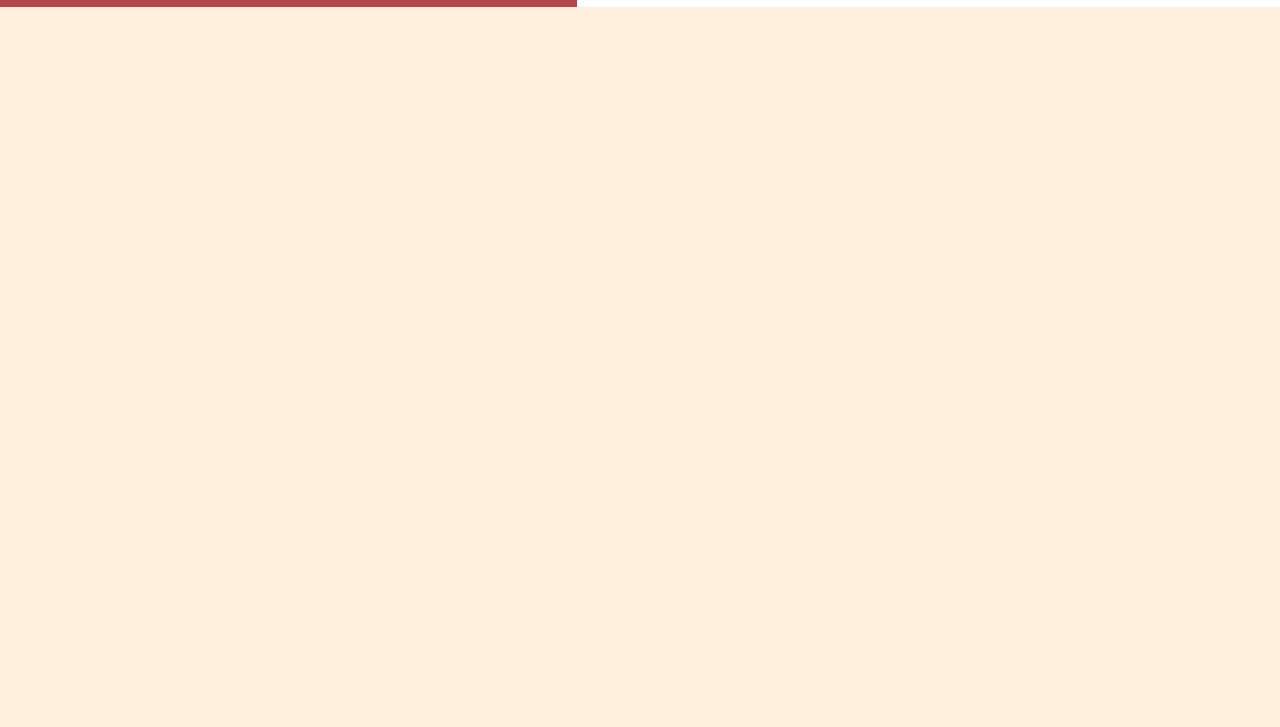
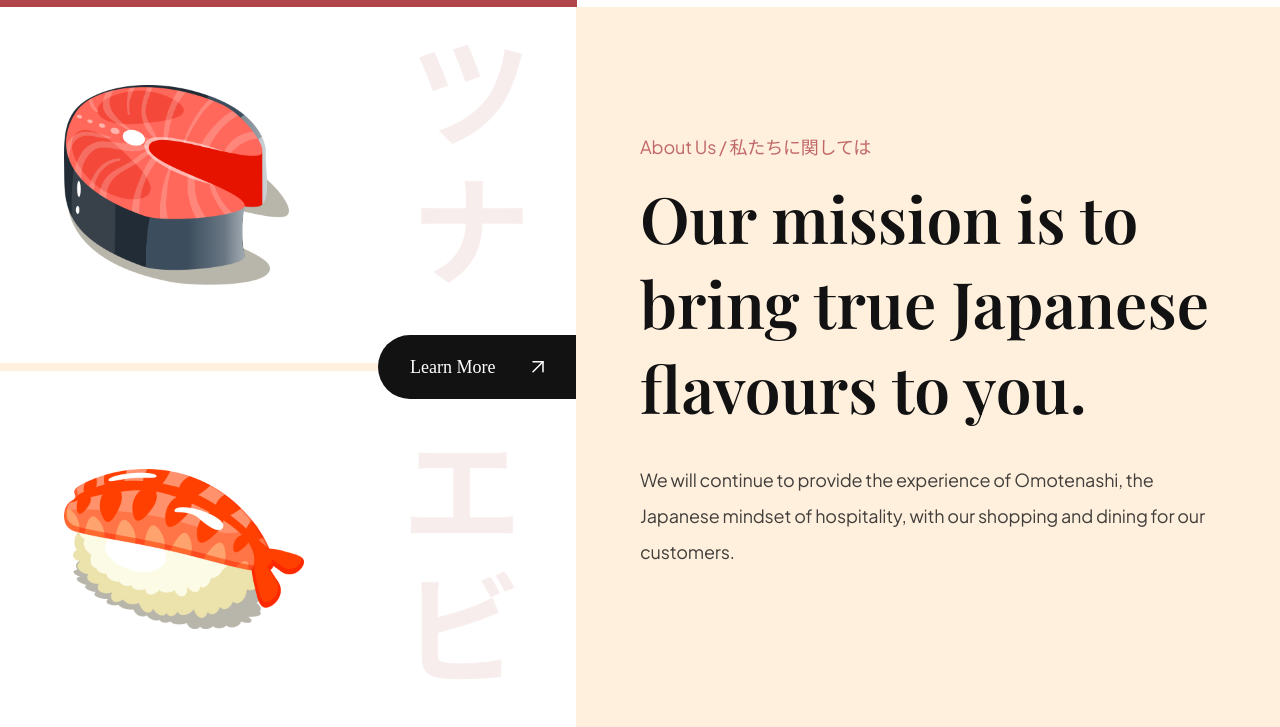
Before and after one commit to JayOnojah/sushi-landing, a website built with Vite: page index.html in a window 1280 px wide. Shown: the part 802-1529 px from the top of the page. Before the commit the page ends 809 px from the top, so only its background shows below. Built offline with nearby package versions, Linux system fonts and the light colour scheme.

Commit message:
About Section Completion

```diff
--- a/css/sections/about.css
+++ b/css/sections/about.css
@@ -0,0 +1,83 @@
+.about-us {
+  display: flex;
+  min-height: 720px;
+  overflow: hidden;
+}
+
+.about-us__image {
+  flex: 1;
+  display: flex;
+  flex-direction: column;
+  justify-content: center;
+
+  background: var(--color-white);
+
+  position: relative;
+}
+
+.about-us__image div {
+  padding: 32px 64px;
+
+  flex: 1;
+  display: flex;
+  align-items: center;
+
+  background-position: center;
+  background-repeat: no-repeat;
+  background-size: contain;
+}
+
+.about-us__image-sushi3 {
+  border-bottom: 8px solid var(--color-creamson);
+
+  background-image: url("../../assets/about_bg1.png");
+}
+
+.about-us__image-sushi2 {
+  background-image: url("../../assets/about_bg2.png");
+}
+
+.about-us__image-sushi3 img {
+  width: 225px;
+  height: 200px;
+}
+
+.about-us__image-sushi2 img {
+  width: 240px;
+  height: 160px;
+}
+
+.about-us__button {
+  position: absolute;
+  right: 0;
+
+  padding: 12px 32px;
+  min-height: 64px;
+
+  background: var(--secondary-color);
+  border-radius: 32px 0 0 32px;
+  border: 0;
+  outline: 0;
+
+  color: #fff;
+  font-family: var(--plus-jarkata-sans);
+  font-weight: 500;
+  font-size: 18px;
+  line-height: 23px;
+
+  cursor: pointer;
+}
+
+.about-us__button img {
+  object-fit: contain;
+  margin-left: 32px;
+}
+
+.about-us__content {
+  padding: 64px;
+
+  flex: 1;
+  display: flex;
+  justify-content: center;
+  flex-direction: column;
+}
--- a/css/style.css
+++ b/css/style.css
@@ -4,8 +4,8 @@
 /* other css file imports */
 @import url("sections/header.css");
 @import url("sections/hero.css");
-/* @import url("sections/about.css");
-@import url("sections/popular.css");
+@import url("sections/about.css");
+/* @import url("sections/popular.css");
 @import url("sections/trending.css");
 @import url("sections/subscribe.css");
 @import url("sections/footer.css"); */
--- a/index.html
+++ b/index.html
@@ -72,7 +72,35 @@
       </div>
     </section>
 
-    <section class="about-us"></section>
+    <section class="about-us" id="about-us">
+      <div class="about-us__image">
+        <div class="about-us__image-sushi3">
+          <img src="assets/sushi-3.png" alt="sushi" data-aos="fade-right" />
+        </div>
+
+        <button class="about-us__button">
+          Learn More
+
+          <img src="assets/arrow-up-right.svg" alt="learn more" />
+        </button>
+
+        <div class="about-us__image-sushi2">
+          <img src="assets/sushi-2.png" alt="sushi" data-aos="fade-right" />
+        </div>
+      </div>
+
+      <div class="about-us__content" data-aos="fade-left">
+        <p class="sushi__subtitle">About Us / 私たちに関しては</p>
+        <h3 class="sushi__title">
+          Our mission is to bring true Japanese flavours to you.
+        </h3>
+        <p class="sushi__description">
+          We will continue to provide the experience of Omotenashi, the Japanese
+          mindset of hospitality, with our shopping and dining for our
+          customers.
+        </p>
+      </div>
+    </section>
 
     <script src="js/script.js" type="module"></script>
   </body>
```
